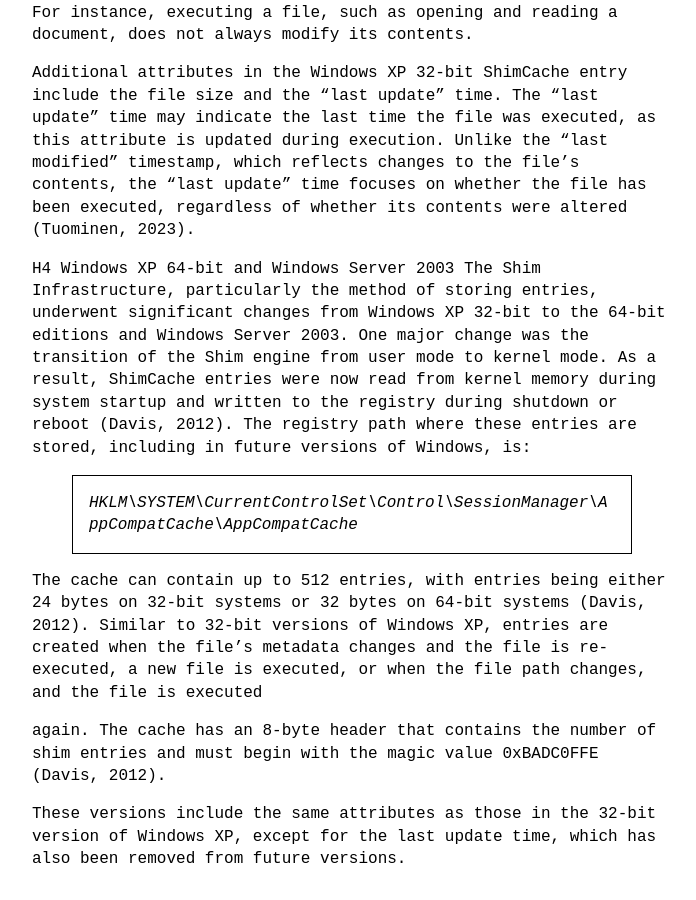
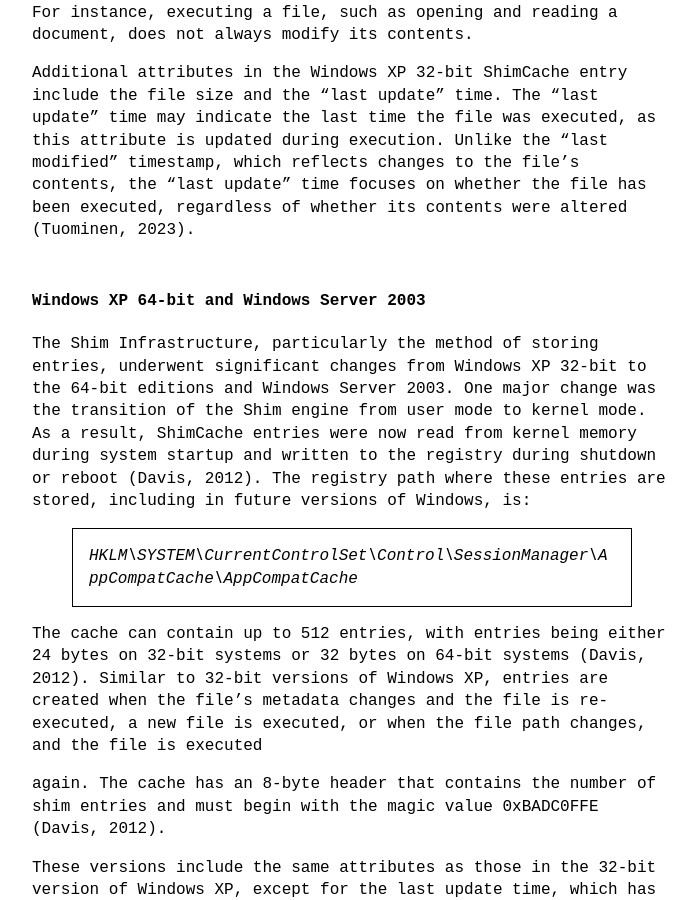
Before and after one commit to llucasly/llucasly.github.io, a Jekyll site: the page built from _posts/2024-10-20-exploring-shimcache.markdown, in a window 1280 px wide and 900 px high, scrolled down 4942 px. Shown: the whole window, without its empty margins (288-984 px from the left). Built offline with Jekyll 4.4.1, drawn with Linux system fonts in a browser that asks for light colours.

```diff
--- a/_posts/2024-10-20-exploring-shimcache.markdown
+++ b/_posts/2024-10-20-exploring-shimcache.markdown
@@ -65,7 +65,7 @@ The entries include the full file path of the executed file, encompassing UNC pa
 
 Additional attributes in the Windows XP 32-bit ShimCache entry include the file size and the "last update" time. The "last update" time may indicate the last time the file was executed, as this attribute is updated during execution. Unlike the "last modified" timestamp, which reflects changes to the file's contents, the "last update" time focuses on whether the file has been executed, regardless of whether its contents were altered (Tuominen, 2023).
 
-H4 Windows XP 64-bit and Windows Server 2003
+#### Windows XP 64-bit and Windows Server 2003
 The Shim Infrastructure, particularly the method of storing entries, underwent significant changes from Windows XP 32-bit to the 64-bit editions and Windows Server 2003. One major change was the transition of the Shim engine from user mode to kernel mode. As a result, ShimCache entries were now read from kernel memory during system startup and written to the registry during shutdown or reboot (Davis, 2012). The registry path where these entries are stored, including in future versions of Windows, is:
 
 > HKLM\SYSTEM\CurrentControlSet\Control\SessionManager\AppCompatCache\AppCompatCache
```
